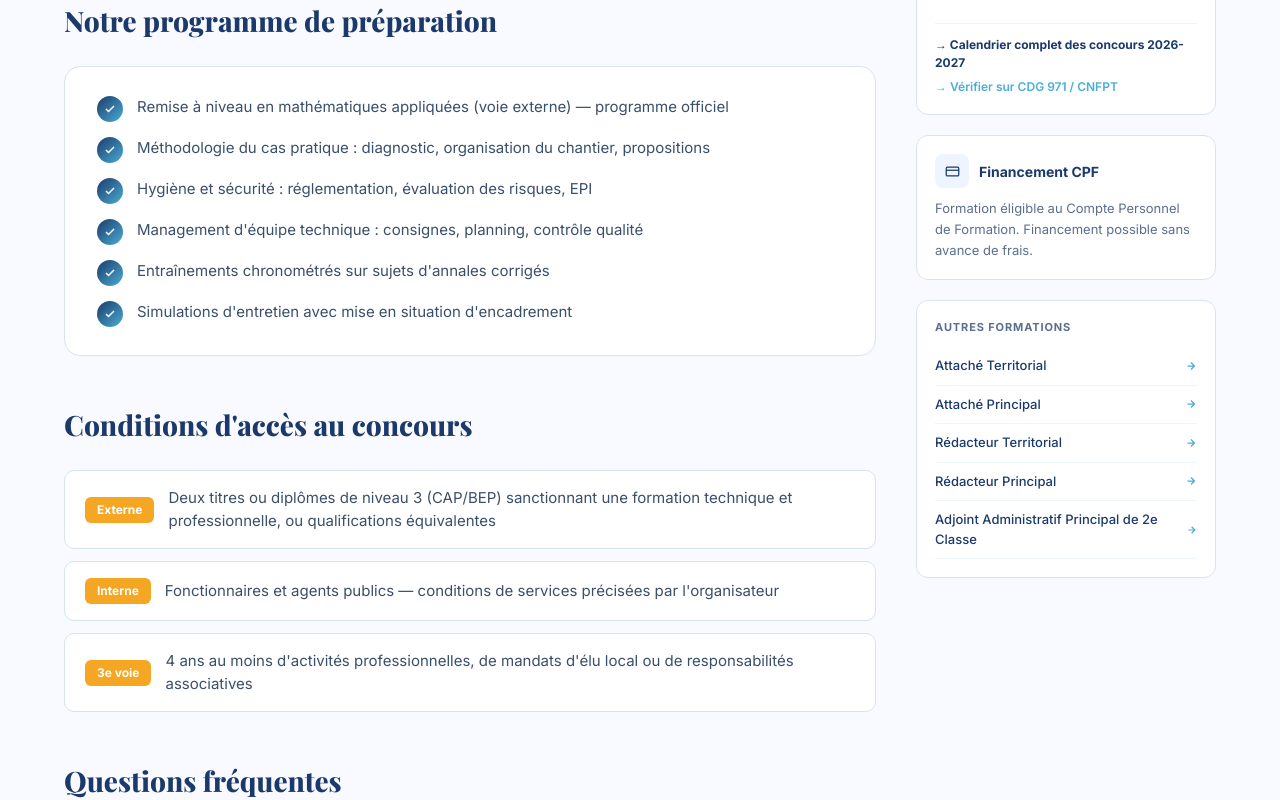
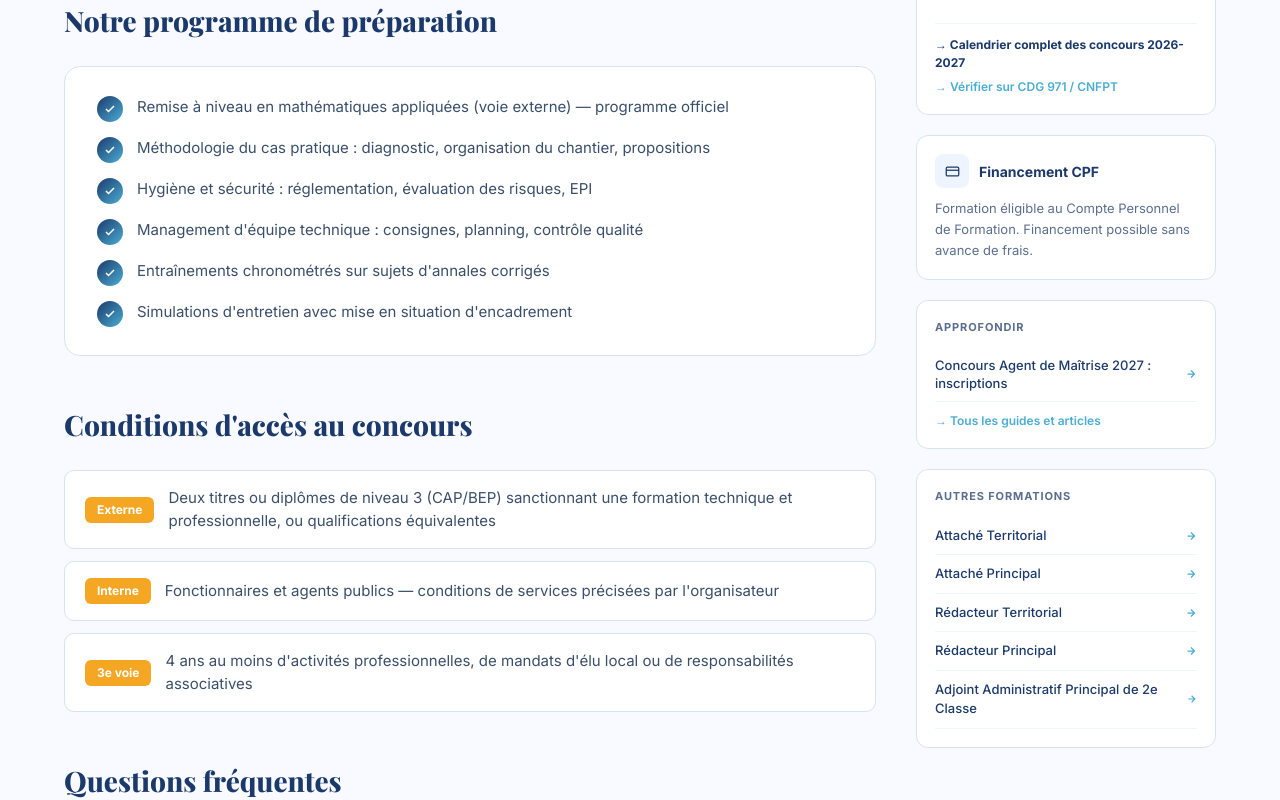
Before and after one commit to jmd971/evolutia, a Next.js app: page /formations/agent-de-maitrise-guadeloupe in a window 1280 px wide. Shown: the part 1317-2117 px from the top of the page. Built offline with nearby package versions, Linux system fonts and the light colour scheme.

Commit message:
feat: maillage interne — bloc Approfondir dans sidebar formation

```diff
--- a/app/formations/[slug]/page.tsx
+++ b/app/formations/[slug]/page.tsx
@@ -17,6 +17,18 @@ export async function generateMetadata({ params }: { params: Promise<{ slug: str
 }
 
 const OTHER_FORMATIONS = FORMATIONS_LIST.map((f) => ({ label: f.titre, slug: f.slug }));
+
+const SLUG_ARTICLES: Record<string, { label: string; href: string }[]> = {
+  "redacteur-territorial-guadeloupe": [{ label: "Préparer le concours de Rédacteur Territorial", href: "/ressources/preparer-concours-redacteur-territorial-guadeloupe" }],
+  "redacteur-principal-guadeloupe": [{ label: "Préparer le concours de Rédacteur Territorial", href: "/ressources/preparer-concours-redacteur-territorial-guadeloupe" }],
+  "ingenieur-territorial-guadeloupe": [{ label: "Préparer le concours d'Ingénieur Territorial", href: "/ressources/preparer-concours-ingenieur-territorial-guadeloupe" }],
+  "ingenieur-chef-guadeloupe": [{ label: "Préparer le concours d'Ingénieur Territorial", href: "/ressources/preparer-concours-ingenieur-territorial-guadeloupe" }],
+  "technicien-territorial-guadeloupe": [{ label: "Préparer le concours de Technicien Territorial", href: "/ressources/preparer-concours-technicien-territorial-guadeloupe" }],
+  "adjoint-technique-principal-guadeloupe": [{ label: "Préparer le concours de Technicien Territorial", href: "/ressources/preparer-concours-technicien-territorial-guadeloupe" }],
+  "agent-de-maitrise-guadeloupe": [{ label: "Concours Agent de Maîtrise 2027 : inscriptions", href: "/ressources/concours-agent-de-maitrise-2027-inscriptions" }],
+  "adjoint-administratif-principal-guadeloupe": [{ label: "Préparer le concours d'Adjoint Administratif", href: "/ressources/preparer-concours-adjoint-administratif-guadeloupe" }],
+  "atsem-guadeloupe": [{ label: "Devenir ATSEM en Guadeloupe", href: "/ressources/devenir-atsem-guadeloupe" }],
+};
 
 const statutColor: Record<string, string> = {
   ouvert: "#16a34a",
@@ -244,6 +256,22 @@ export default async function FormationPage({ params }: { params: Promise<{ slug
             <p style={{ fontSize: 13, color: "#5a6f8f", lineHeight: 1.6, margin: 0 }}>Formation éligible au Compte Personnel de Formation. Financement possible sans avance de frais.</p>
           </div>
 
+          {/* Articles liés */}
+          {SLUG_ARTICLES[slug] && SLUG_ARTICLES[slug].length > 0 && (
+            <div style={{ background: "white", border: "1px solid #D6E4F0", borderRadius: 12, padding: "18px" }}>
+              <div style={{ color: "#5a6f8f", fontSize: 11, fontWeight: 700, letterSpacing: "0.08em", textTransform: "uppercase", marginBottom: 12 }}>Approfondir</div>
+              {SLUG_ARTICLES[slug].map((a) => (
+                <Link key={a.href} href={a.href} style={{ display: "flex", justifyContent: "space-between", alignItems: "center", padding: "9px 0", borderBottom: "1px solid #EEF5FF", textDecoration: "none", color: "#1B3A6B", fontSize: 13, fontWeight: 500, lineHeight: 1.4 }}>
+                  {a.label}
+                  <svg width="12" height="12" viewBox="0 0 24 24" fill="none" stroke="#4BADD4" strokeWidth="2.5" style={{ flexShrink: 0, marginLeft: 8 }}><path d="M5 12h14M12 5l7 7-7 7"/></svg>
+                </Link>
+              ))}
+              <Link href="/ressources" style={{ display: "block", marginTop: 10, fontSize: 12, color: "#4BADD4", textDecoration: "none", fontWeight: 600 }}>
+                → Tous les guides et articles
+              </Link>
+            </div>
+          )}
+
           {/* Autres formations */}
           <div style={{ background: "white", border: "1px solid #D6E4F0", borderRadius: 12, padding: "18px" }}>
             <div style={{ color: "#5a6f8f", fontSize: 11, fontWeight: 700, letterSpacing: "0.08em", textTransform: "uppercase", marginBottom: 12 }}>Autres formations</div>
```
